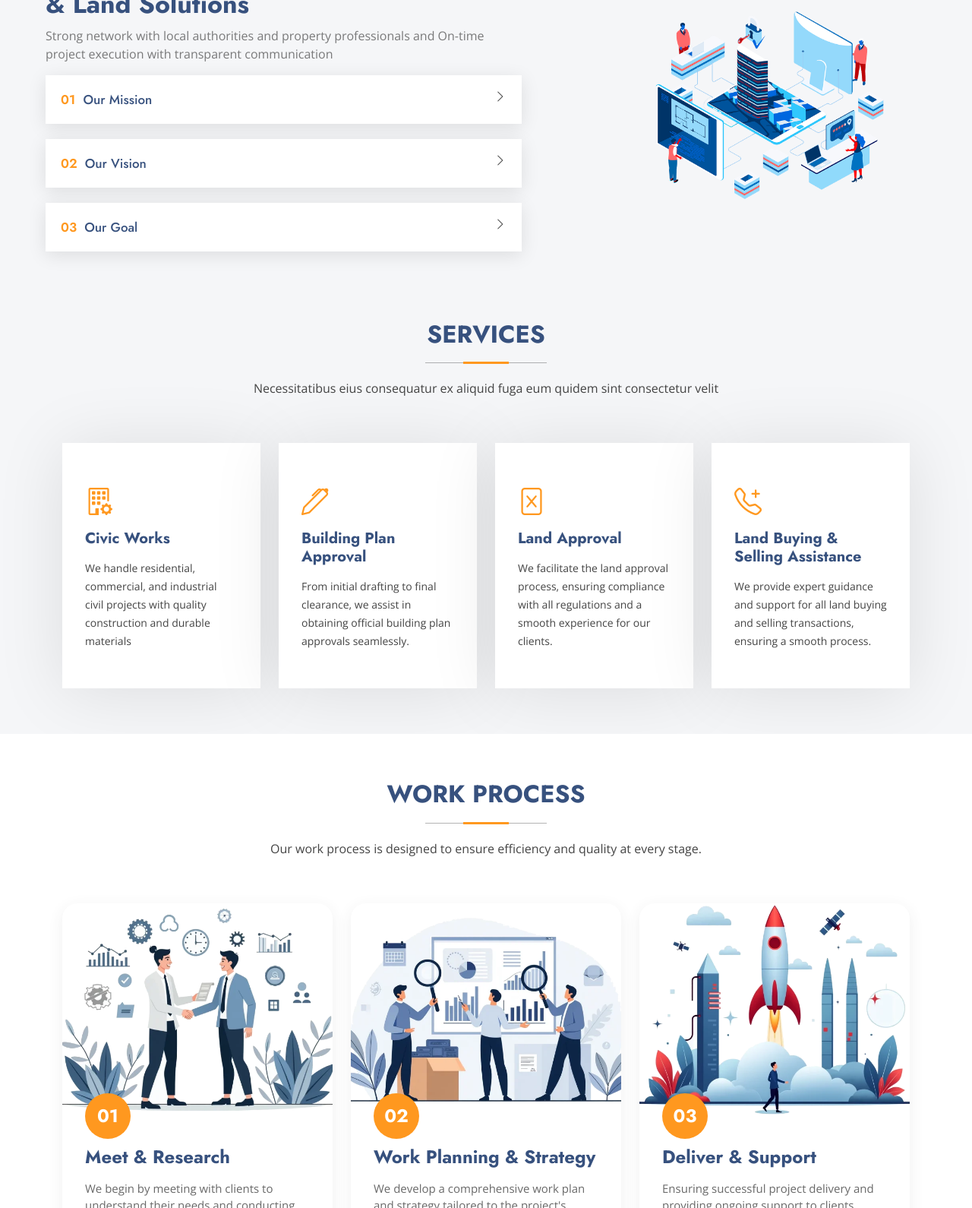
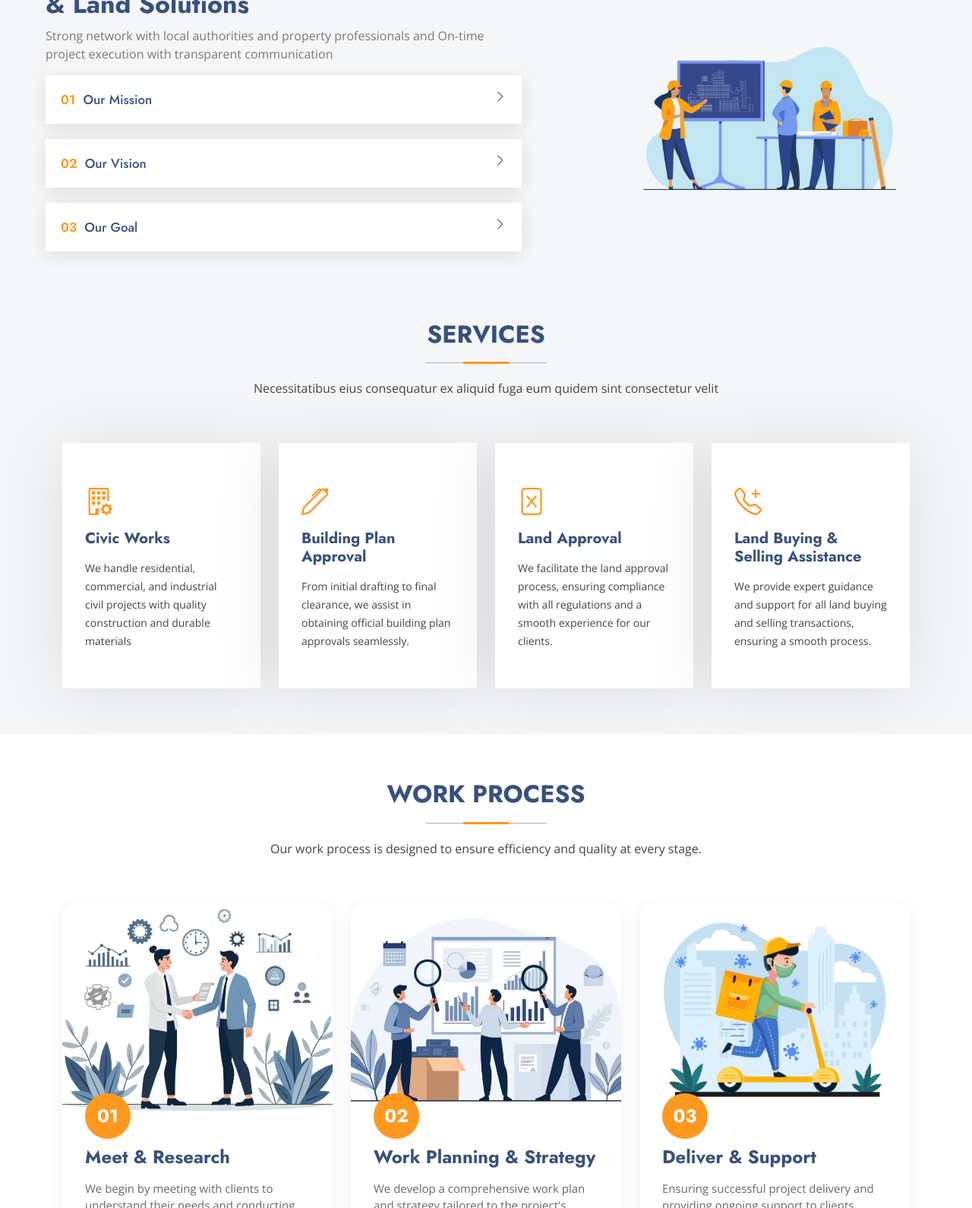
Before and after one commit to rkgit-1530/Dee-Dee-Enterprises, a plain HTML site: page index.html in a window 1280 px wide. Shown: the part 1210-2800 px from the top of the page at 76% size. Drawn offline with nearby package versions, Linux system fonts and the light colour scheme.

Commit message:
Changes Done

```diff
--- a/index.html
+++ b/index.html
@@ -81,7 +81,7 @@
             </div>
           </div>
           <div class="col-lg-6 order-1 order-lg-2 hero-img" data-aos="zoom-out" data-aos-delay="200">
-            <img src="assets/img/hero-img.png" class="img-fluid animated" alt="">
+            <img src="assets/img/flat-engineering-construction-illustrated.png" class="img-fluid animated" alt="">
           </div>
         </div>
       </div>
@@ -173,7 +173,7 @@
           </div>
 
           <div class="col-lg-5 order-1 order-lg-2 why-us-img">
-            <img src="assets/img/why-us.png" class="img-fluid" alt="" data-aos="zoom-in" data-aos-delay="100">
+            <img src="assets/img/About_pic.png" class="img-fluid" alt="" data-aos="zoom-in" data-aos-delay="100">
           </div>
         </div>
 
@@ -291,7 +291,7 @@
           <div class="col-lg-4" data-aos="fade-up" data-aos-delay="400">
             <div class="steps-item">
               <div class="steps-image">
-                <img src="assets/img/steps/steps-3.webp" alt="Step 3" class="img-fluid" loading="lazy">
+                <img src="assets/img/deliver.png" alt="Step 3" class="img-fluid" loading="lazy">
               </div>
               <div class="steps-content">
                 <div class="steps-number">03</div>
```
Also changed, not shown: assets/img/About_pic.png (added), assets/img/deliver.png (added), assets/img/flat-engineering-construction-illustrated.png (added), 1 other file.
